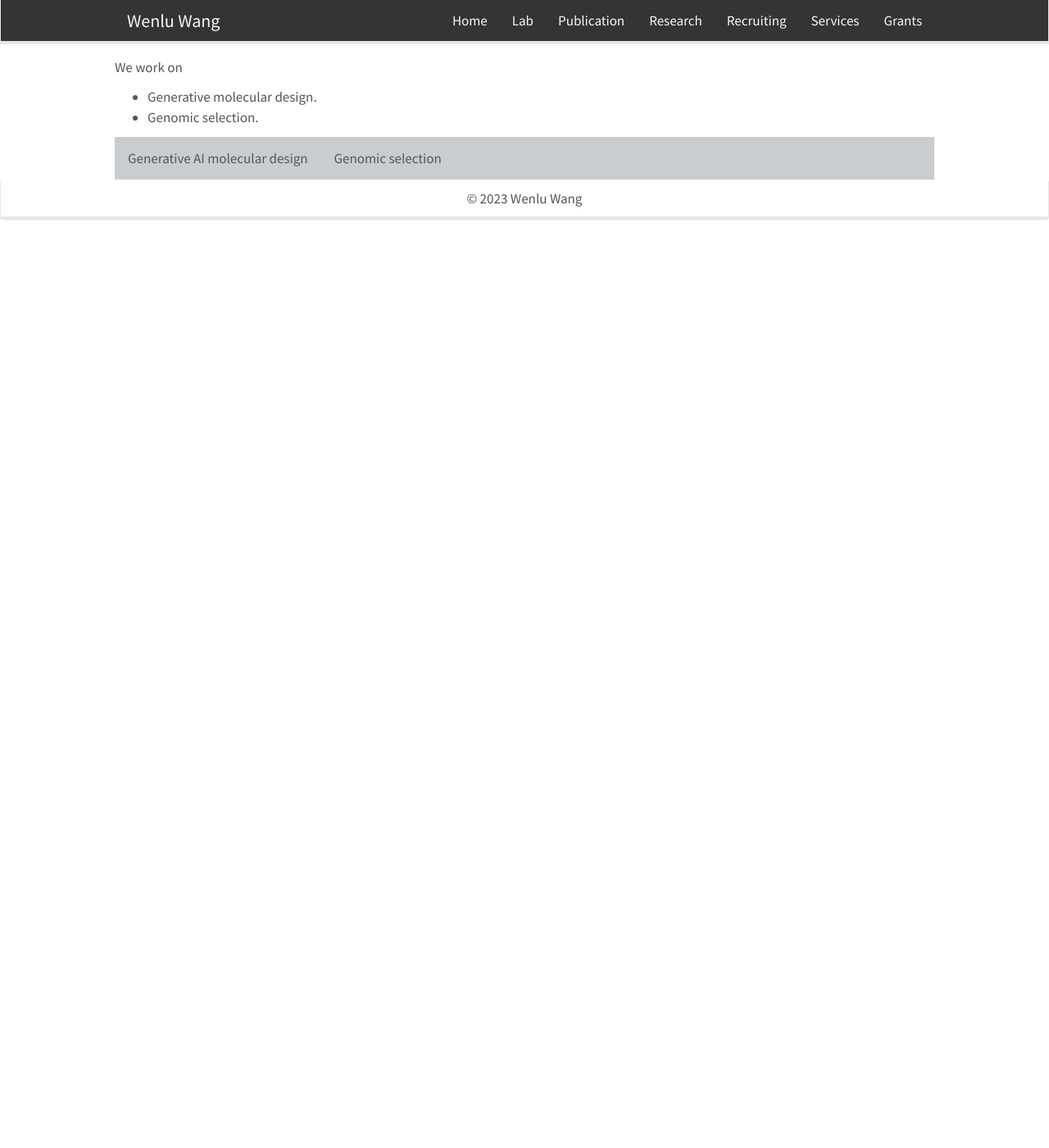
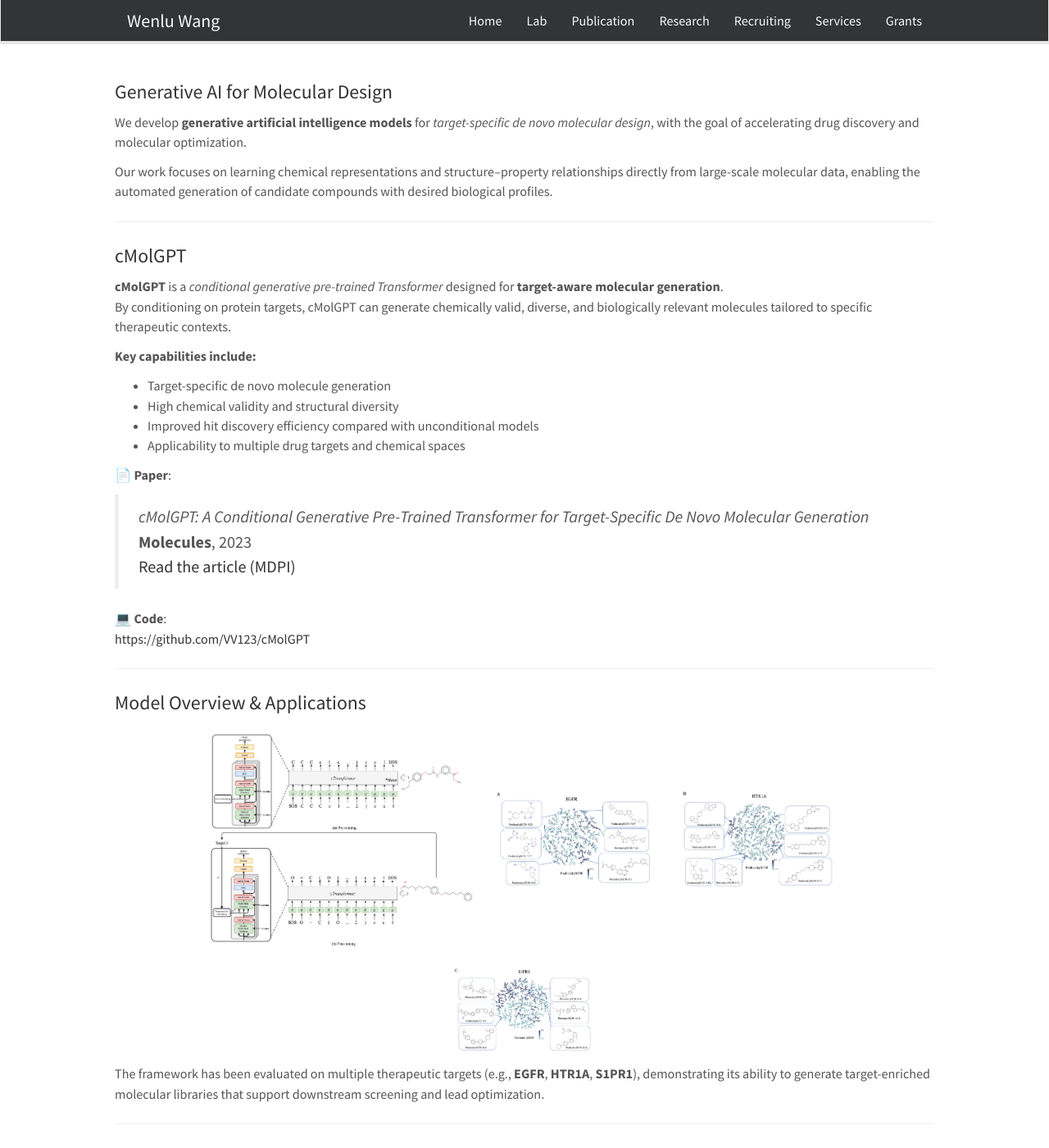
Before and after one commit to WENLU-W/WENLU-W.github.io, a Jekyll site: the page built from docs/_posts/2022-02-01-cmolgpt.md, in a window 1280 px wide and 1400 px high. Shown: the whole window at 82% size. Built offline with Jekyll 4.4.1, drawn with Linux system fonts in a browser that asks for light colours; nearby versions of some CDN libraries; some of the changed text lies outside the part shown.

Commit message:
Update 2022-02-01-cmolgpt.md

```diff
--- a/docs/_posts/2022-02-01-cmolgpt.md
+++ b/docs/_posts/2022-02-01-cmolgpt.md
@@ -1,143 +1,73 @@
 ---
 layout: default
-title:  "AI for Drug Discovery"
-date:   2021-09-01 13:27:04 -0400
+title: "AI for Drug Discovery"
+date: 2021-09-01
 categories: Project
 ---
 
-We work on <br>
+## Generative AI for Molecular Design
 
-- Generative molecular design.
-- Genomic selection.
+We develop **generative artificial intelligence models** for *target-specific de novo molecular design*, with the goal of accelerating drug discovery and molecular optimization.
 
+Our work focuses on learning chemical representations and structure–property relationships directly from large-scale molecular data, enabling the automated generation of candidate compounds with desired biological profiles.
+
+---
+
+## cMolGPT
+
+**cMolGPT** is a *conditional generative pre-trained Transformer* designed for **target-aware molecular generation**.
+By conditioning on protein targets, cMolGPT can generate chemically valid, diverse, and biologically relevant molecules tailored to specific therapeutic contexts.
+
+**Key capabilities include:**
+
+- Target-specific de novo molecule generation
+- High chemical validity and structural diversity
+- Improved hit discovery efficiency compared with unconditional models
+- Applicability to multiple drug targets and chemical spaces
+
+📄 **Paper**:
+> *cMolGPT: A Conditional Generative Pre-Trained Transformer for Target-Specific De Novo Molecular Generation*
+> **Molecules**, 2023
+> [Read the article (MDPI)](https://www.mdpi.com/1420-3049/28/11/4430)
+
+💻 **Code**:
+[https://github.com/VV123/cMolGPT](https://github.com/VV123/cMolGPT)
+
+---
+
+## Model Overview & Applications
+
+<center>
+<figure>
+  <img src="{{ site.url }}{{ site.baseurl }}/images/drugdiscovery.png" style="width: 320px; box-shadow: none; margin: 10px;">
+  <img src="{{ site.url }}{{ site.baseurl }}/images/EGFR.png" style="width: 200px; box-shadow: none; margin: 10px;">
+  <img src="{{ site.url }}{{ site.baseurl }}/images/HTR1A.png" style="width: 200px; box-shadow: none; margin: 10px;">
+  <img src="{{ site.url }}{{ site.baseurl }}/images/S1PR1.png" style="width: 200px; box-shadow: none; margin: 10px;">
+</figure>
+</center>
+
+The framework has been evaluated on multiple therapeutic targets (e.g., **EGFR**, **HTR1A**, **S1PR1**), demonstrating its ability to generate target-enriched molecular libraries that support downstream screening and lead optimization.
+
+---
+
+## Industry Collaboration
+
+<div style="display: flex; align-items: center; margin-top: 20px;">
+  <img src="{{ site.url }}{{ site.baseurl }}/images/biogen.jpeg" width="120px" style="margin-right: 30px;">
+  <p style="font-size: 0.95em;">
+    This project is conducted in collaboration with <b>Biogen Inc.</b>, exploring the application of large language models and generative AI to real-world drug discovery pipelines.
+  </p>
+</div>
+
+---
 
 <style>
-	.dropdown-menu>.active {
-           background-color: #333436;
-        }
-	.img-fluid{border:1px solid #ccc;margin:5px 5px 5px 0px}
-	.step_head{font-size:1.25em;color:#333436;font-weight:bold;    border-bottom: 1.3px solid #333436;margin-top:10px;}
-	.sub_head{font-size:0.85em;color:##333436;font-weight:bold;margin-bottom:2px;}
-	.doc-content p{font-size:0.9em;margin-bottom:2px;}
-	h2{font-size:1.25em;}
-	.target-title{color:#C03D96;font-weight:bold;text-decoration:underline}
-    	/* Style the tab */
-	.tab {
-	  overflow: hidden;
-	  background-color: #cacdcf;
-	}
-
-	/* Style the buttons that are used to open the tab content */
-	.tab button {
-	  background-color: inherit;
-	  float: left;
-	  border: none;
-	  outline: none;
-	  cursor: pointer;
-	  padding: 14px 16px;
-	  transition: 0.3s;
-	}
-
-	/* Change background color of buttons on hover */
-	.tab button:hover {
-	  background-color: #333436;
-	}
-
-	/* Create an active/current tablink class */
-	.tab button.active {
-	  background-color: #333436;
-          color: #FFFFFF;
-	}
-
-	/* Style the tab content */
-	.tabcontent {
-	  display: none;
-	  padding: 6px 12px;
-	  border-top: none;
-	}
- </style>
-
-
-
-<div class="tab-pane" id="overview_mac">
-
-<div class="tab">
-<button class="tablinks" onclick="show(event, 'chemistry')">
-        Generative AI molecular design
-</button>
-<button class="tablinks" onclick="show(event, 'biology')">
-        Genomic selection
-</button>
-
-</div>
-
-
-
-<div class="tabcontent" id="chemistry" style="display:none;">
-
-<center><figure class="fifth">
-  <img src="{{ site.url }}{{ site.baseurl }}/images/drugdiscovery.png" style="width: 300px; box-shadow: none">
-  <img src="{{ site.url }}{{ site.baseurl }}/images/EGFR.png" style="width: 200px; box-shadow: none">
-  <img src="{{ site.url }}{{ site.baseurl }}/images/HTR1A.png" style="width: 200px; box-shadow: none">
-  <img src="{{ site.url }}{{ site.baseurl }}/images/S1PR1.png" style="width: 200px; box-shadow: none">
-</figure></center>
-
-<br>cMolGPT: A Conditional Generative Pre-Trained Transformer for Target-Specific De Novo Molecular Generation. [pdf](https://www.mdpi.com/1420-3049/28/11/4430) ([Code](https://github.com/VV123/cMolGPT))
-<br>cMolGPT is a valuable tool for de novo molecule design and accelerates the molecular optimization cycle time for biotech and pharmaceutical companies.
-
-
-<img align="left" src="{{ site.url }}{{ site.baseurl }}/images/biogen.jpeg" width="90px" style="margin-right:50px">
-
-<br>
-
-This project is a collaboration with Biogen Inc.
-
-<br>
-
-
-</div>
-
-
-
-<div class="tabcontent" id="biology" style="display:none;">
-<br>1. Consequences of domestication in eastern oyster: Insights from whole genomic analyses [pdf](https://onlinelibrary.wiley.com/doi/full/10.1111/eva.13710)
-<br>2. Adversarial Removal of Population Bias in Genomics Phenotype Prediction. [pdf](https://ieeexplore.ieee.org/abstract/document/10031177)
-<a href=""> <img src="{{ site.url }}{{ site.baseurl }}/images/advremoval.png" style="width: 500px; box-shadow: none"></a>
-<br>3. A cross-platform tool that utilizes a multi-thread parallel algorithm for processing multiple iterations of bioinformatic analyses.
-<br><a href="https://github.com/hzz0024/EasyParallel"> <img src="{{ site.url }}{{ site.baseurl }}/images/easyparallel.png" style="width: 200px; box-shadow: none"></a>
-</div>
-
-
-
-
-
-
-<script>
-	function show(evt, cityName) {
-  var i, tabcontent, tablinks;
-
-  //Get all elements with class="tabcontent" and hide them
-  tabcontent = document.getElementsByClassName("tabcontent");
-  for (i = 0; i < tabcontent.length; i++) {
-      tabcontent[i].style.display = "none";
-  }
-
-  // Get all elements with class="tablinks" and remove the class "active"
-  tablinks = document.getElementsByClassName("tablinks");
-  for (i = 0; i < tablinks.length; i++) {
-      tablinks[i].className = tablinks[i].className.replace(" active", "");
-  }
-
-  // Show the current tab, and add an "active" class to the button that opened the tab
-  document.getElementById(cityName).style.display = "block";
-      evt.currentTarget.className += " active";
+h2 {
+  font-size: 1.4em;
+  margin-top: 1.2em;
 }
-function hideshow(id) {
-        var e = document.getElementById(id);
-        e.style.display = (e.style.display == 'block') ? 'none' : 'none';
+p, li {
+  font-size: 0.95em;
+  line-height: 1.5;
 }
-function showhide(id) {
-       	var e = document.getElementById(id);
-       	e.style.display = (e.style.display == 'block') ? 'none' : 'block';
-}
-</script>
+</style>
```
